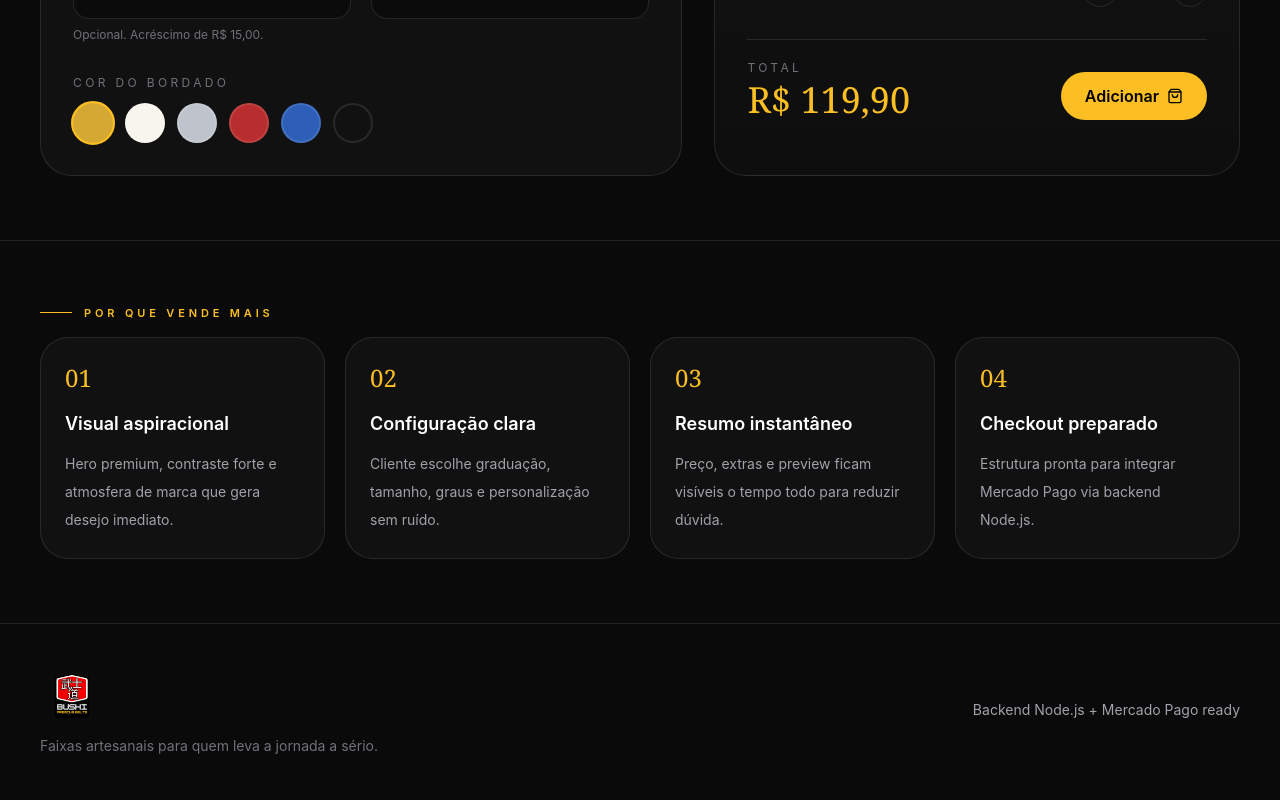
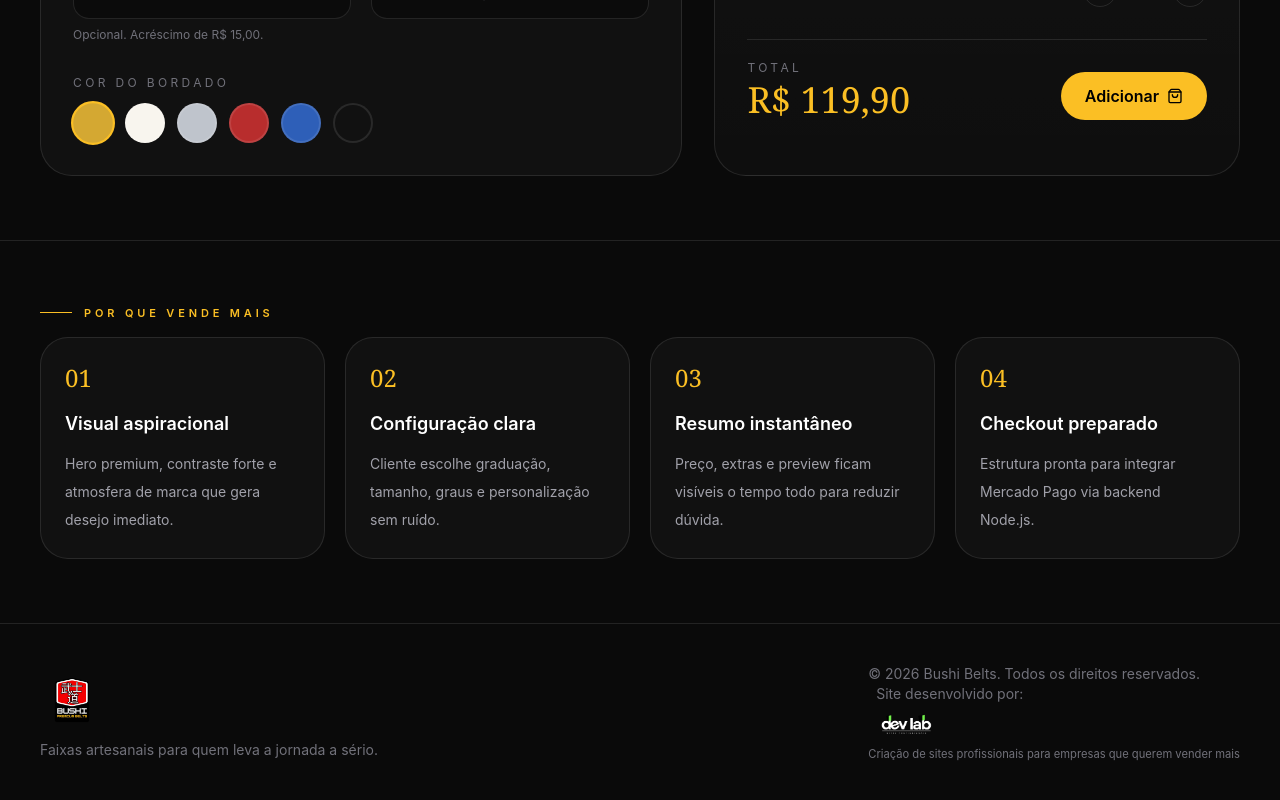
Before and after one commit to aristoteles-aguiar-aadev/bushi-belts, a React (Vite) app: page / in a window 1280 px wide. Shown: the part 2478-3278 px from the top of the page. Built offline with nearby package versions, Linux system fonts and the light colour scheme; no server answers.

Commit message:
update-footer-devladigital

```diff
--- a/src/pages/Home.jsx
+++ b/src/pages/Home.jsx
@@ -241,8 +241,37 @@ export default function Home() {
               Faixas artesanais para quem leva a jornada a sério.
             </div>
           </div>
-          <div className="text-zinc-400">
-            Backend Node.js + Mercado Pago ready
+          <div className="footer-center">
+            <p className="footer-copy">
+              © 2026 Bushi Belts. Todos os direitos reservados.
+            </p>
+            <p className="footer-dev">
+              <a
+                href="https://devlabdigital.com.br"
+                target="_blank"
+                rel="noopener noreferrer"
+                title="Acessar site da Dev Lab"
+                className="footer-dev-link w-20 h-10 ml-2"
+              >
+                <span>Site desenvolvido por:</span>
+                <img
+                  src="public/logo/devlab-black-rb.png"
+                  alt="Dev Lab"
+                  className="footer-dev-logo max-w-30 h-10 align-center object-contain"
+                />
+              </a>
+            </p>
+            <div
+              className="footer-dev-link"
+              style={{
+                fontSize: "0.7rem",
+                color: "var(--text-muted)",
+                margin: 0,
+              }}
+            >
+              Criação de sites profissionais para empresas que querem vender
+              mais
+            </div>
           </div>
         </div>
       </footer>
--- a/src/services/mercadoPagoService.js
+++ b/src/services/mercadoPagoService.js
@@ -1,4 +1,5 @@
 import { MercadoPagoConfig, Payment } from "mercadopago";
+import dotenv from "dotenv";
 
 const client = new MercadoPagoConfig({
     accessToken: process.env.MP_ACCESS_TOKEN,
```
Also changed, not shown: public/logo/devlab-black-rb.png (added).
